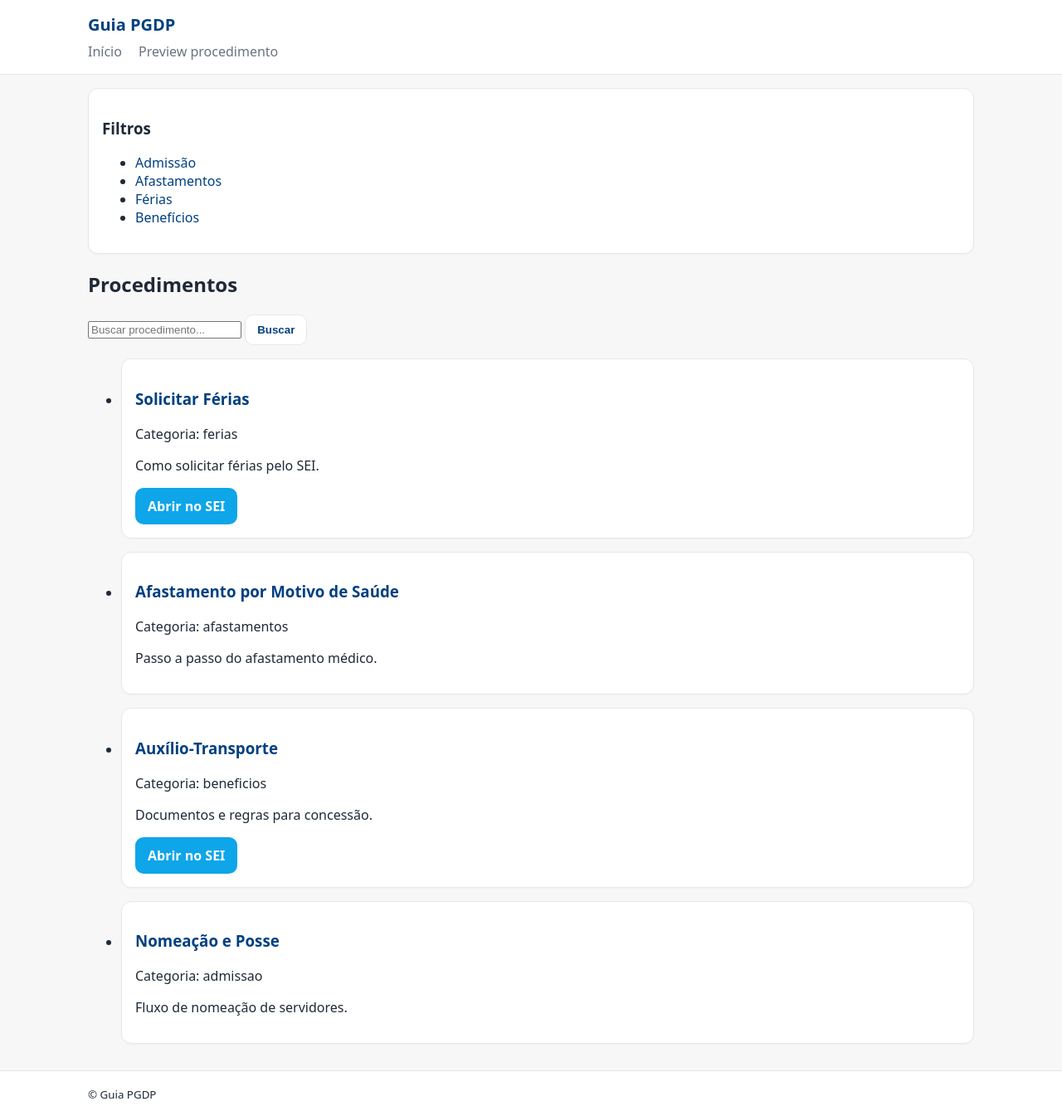
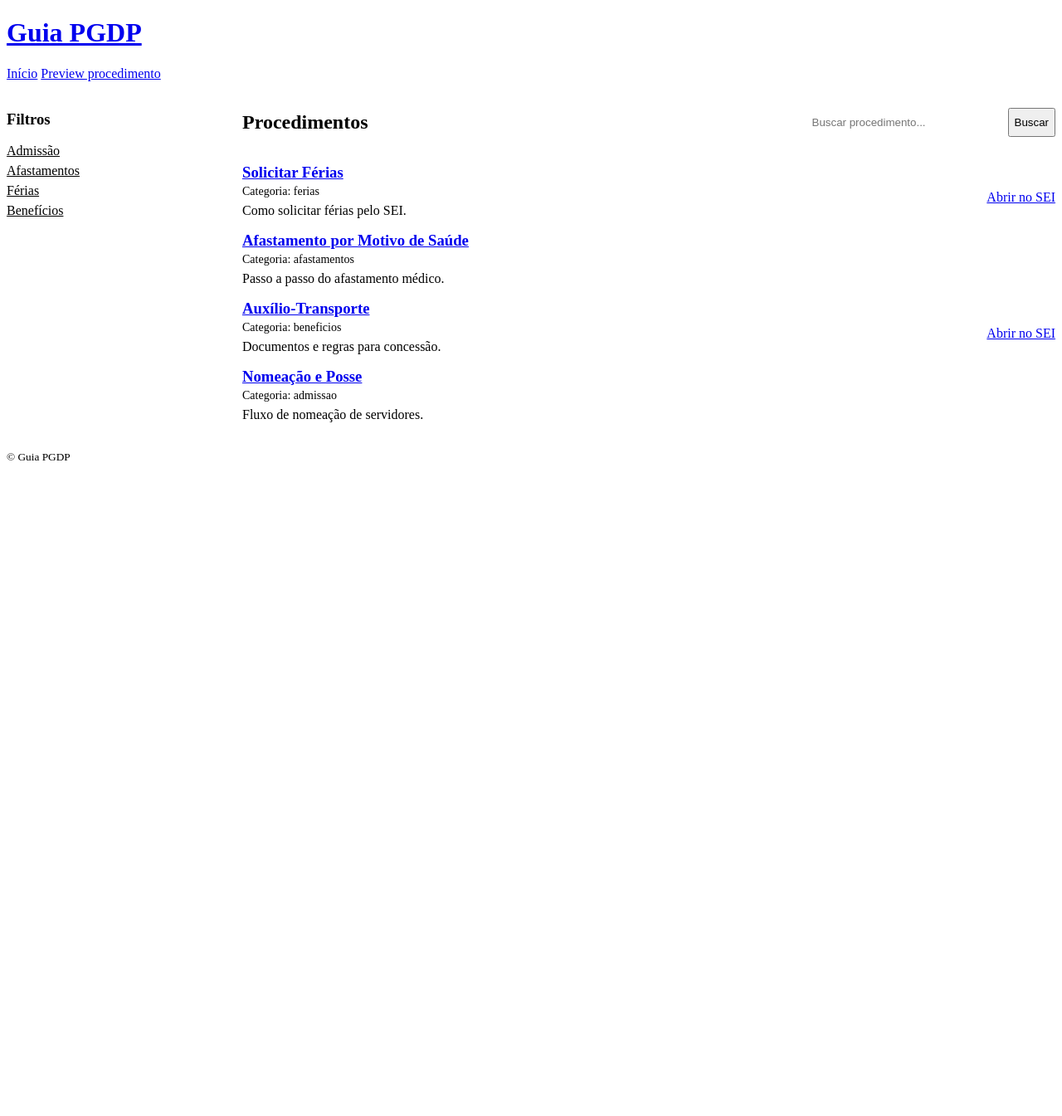
Before and after one commit to CODEP2025/Guia_PGDP, a Django app: page /procedimentos/ in a window 1280 px wide. Shown: the whole page at 83% size. After the commit the page ends 555 px from the top, so only its background shows below. Run offline with Django 5.2, Linux system fonts and the light colour scheme.

Commit message:
style.css

```diff
--- a/guia/static/css/style.css
+++ b/guia/static/css/style.css
@@ -1,100 +1,37 @@
-/* Base */
-:root {
-  --primary: #004080;
-  --bg: #f7f7f7;
-  --text: #1f2937;
-  --muted: #6b7280;
-  --card: #ffffff;
-  --border: #e5e7eb;
-  --accent: #0ea5e9; /* botão SEI */
+/* === LAYOUT COM MENU LATERAL === */
+.layout-sidebar {
+  display: grid;
+  grid-template-columns: 260px 1fr;
+  gap: 24px;
+  margin-top: 16px;
+}
+@media (max-width: 900px) {
+  .layout-sidebar { grid-template-columns: 1fr; }
+}
+.sidebar .filters {
+  list-style: none;
+  padding-left: 0;
+}
+.sidebar .filters li { margin: 6px 0; }
+.sidebar .filters a { color: var(--text); }
+.sidebar .filters a:hover { color: var(--primary); }
+
+/* === LISTAGEM === */
+.list-header {
+  display: flex; align-items: center; justify-content: space-between;
+  gap: 12px; margin-bottom: 12px;
+}
+.search-form { display: flex; gap: 8px; }
+.search-input {
+  padding: 10px 12px; border-radius: 10px; border: 1px solid var(--border);
+  min-width: 240px; background: #fff;
 }
 
-* { box-sizing: border-box; }
-body {
-  font-family: system-ui, -apple-system, "Segoe UI", Roboto, Arial, sans-serif;
-  margin: 0;
-  color: var(--text);
-  background: var(--bg);
+.proc-list { list-style: none; padding-left: 0; }
+.proc-item {
+  display: flex; align-items: center; justify-content: space-between;
+  gap: 12px;
 }
-a { color: var(--primary); text-decoration: none; }
-a:hover { text-decoration: underline; }
-.container {
-  width: min(1100px, 92vw);
-  margin: 0 auto;
-  padding: 16px;
-}
-
-/* Header / Footer */
-.site-header, .site-footer {
-  background: var(--card);
-  border-bottom: 1px solid var(--border);
-}
-.site-footer { border-top: 1px solid var(--border); border-bottom: none; }
-.site-title { margin: 0; font-size: 20px; }
-.site-title a { color: var(--primary); text-decoration: none; }
-.site-nav { margin-top: 8px; }
-.site-nav a { margin-right: 16px; color: var(--muted); }
-.site-nav a:hover { color: var(--primary); }
-
-/* Página de procedimento */
-.procedure-header {
-  display: flex; align-items: center; justify-content: space-between;
-  margin: 16px 0 20px 0;
-}
-.procedure-header h2 { margin: 0; font-size: 28px; }
-
-.grid-2col {
-  display: grid;
-  grid-template-columns: 2fr 1fr;
-  gap: 24px;
-}
-@media (max-width: 900px) {
-  .grid-2col { grid-template-columns: 1fr; }
-}
-.col {}
-
-.card {
-  background: var(--card);
-  border: 1px solid var(--border);
-  border-radius: 12px;
-  padding: 16px;
-  margin-bottom: 16px;
-  box-shadow: 0 1px 2px rgba(0,0,0,.03);
-}
-
-.steps {
-  counter-reset: step;
-  padding-left: 0;
-  list-style: none;
-}
-.steps li {
-  background: var(--card);
-  border: 1px solid var(--border);
-  border-radius: 12px;
-  padding: 12px 14px;
-  margin-bottom: 10px;
-  display: flex; align-items: center; gap: 12px;
-}
-.step-num {
-  display: inline-block;
-  width: 28px; height: 28px; line-height: 28px;
-  text-align: center; border-radius: 50%;
-  background: var(--primary); color: white; font-weight: 600;
-}
-
-.docs { padding-left: 18px; }
-
-/* Botões */
-.btn {
-  display: inline-block; font-weight: 600;
-  padding: 10px 14px; border-radius: 10px;
-  border: 1px solid var(--border);
-  background: var(--card); color: var(--primary);
-}
-.btn:hover { filter: brightness(0.98); text-decoration: none; }
-
-.btn-sei {
-  background: var(--accent);
-  color: white; border-color: transparent;
-}
-.btn-sei:hover { filter: brightness(0.95); }
+.proc-title { margin: 0 0 4px 0; }
+.proc-cat { color: var(--muted); font-size: 14px; }
+.proc-desc { margin-top: 6px; }
```
